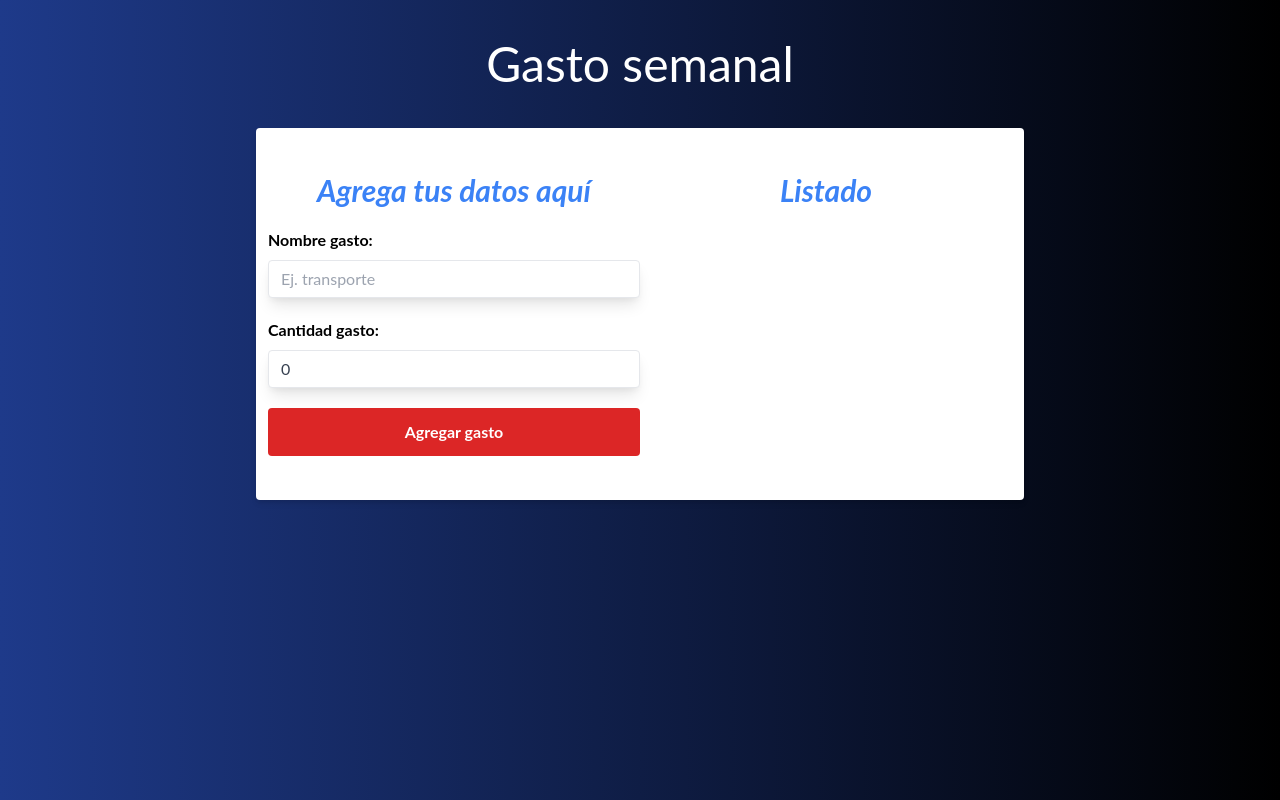
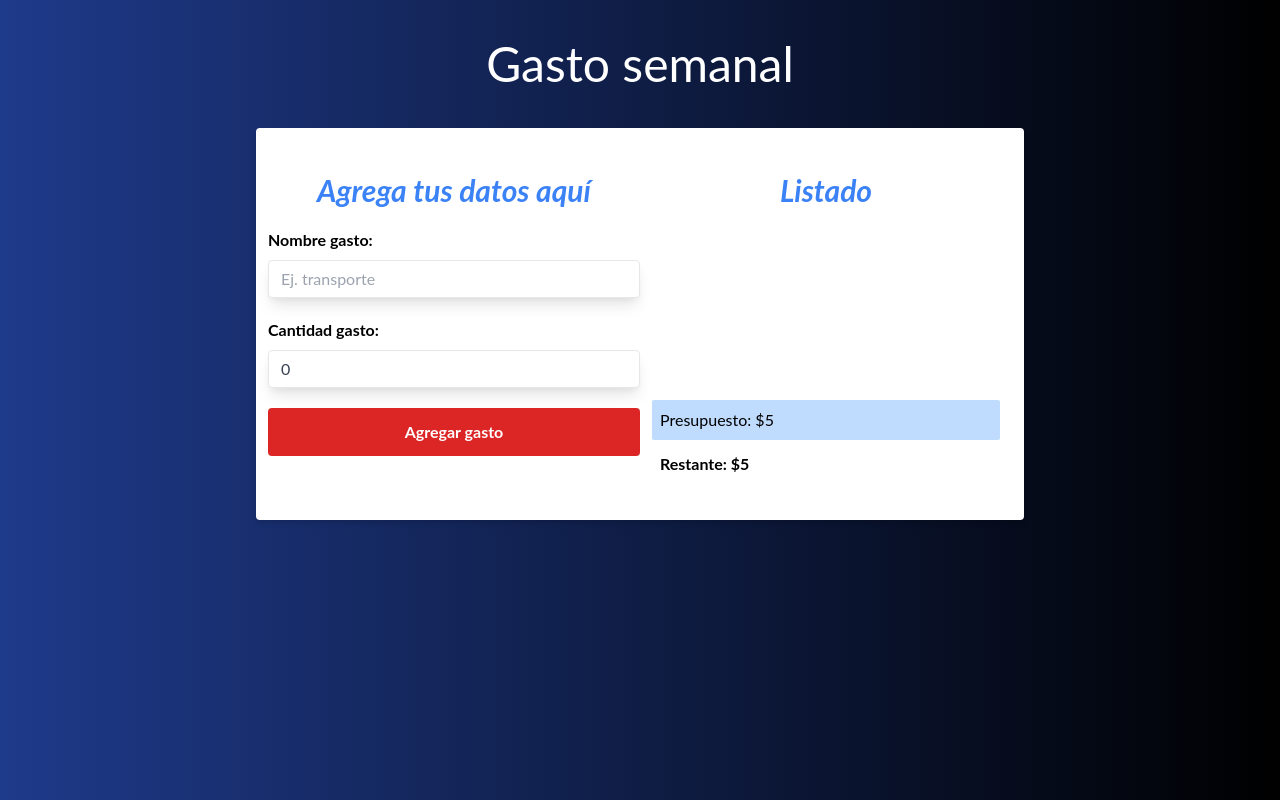
Before and after one commit to juanluna96/Control-de-Presupuesto, a React (Create React App) app: page / in a window 1280 px wide. Both pictures are taken after typing "5" into the empty fields and a click on the input "Definir presupuesto". Built offline with nearby package versions, Linux system fonts and the light colour scheme.

Commit message:
Creando el Componente que mostrará el Presupuesto y el Restante

```diff
--- a/src/App.js
+++ b/src/App.js
@@ -2,6 +2,7 @@ import React, { useState } from 'react'
 import Pregunta from './components/Pregunta'
 import Formulario from './components/Formulario'
 import Listado from './components/Listado'
+import ControlPresupuesto from './components/ControlPresupuesto'
 
 function App() {
   // Definir el state
@@ -35,6 +36,11 @@ function App() {
                 <Listado
                   gastos={ gastos }
                 ></Listado>
+
+                <ControlPresupuesto
+                  presupuesto={ presupuesto }
+                  restante={ restante }
+                ></ControlPresupuesto>
               </div>
             </div>
           }
--- /dev/null
+++ b/src/components/ControlPresupuesto.jsx
@@ -0,0 +1,16 @@
+import React, { Fragment } from 'react'
+
+const ControlPresupuesto = ({ presupuesto, restante }) => {
+    return (
+        <Fragment>
+            <div className="max-w-2xl p-2 mx-auto my-3 bg-blue-200 rounded-sm">
+                Presupuesto:  ${ presupuesto }
+            </div>
+            <div className="max-w-2xl px-2 mx-auto my-3 font-bold">
+                Restante:  ${ restante }
+            </div>
+        </Fragment>
+    )
+}
+
+export default ControlPresupuesto
--- a/src/components/Listado.jsx
+++ b/src/components/Listado.jsx
@@ -5,7 +5,7 @@ const Listado = ({ gastos }) => {
     return (
         <div>
             <h2 className="mt-5 text-3xl italic font-bold text-center text-blue-500 md:mt-0 mb-9">Listado</h2>
-            <div className="md:h-56 md:overflow-auto">
+            <div className="md:h-36 md:overflow-auto">
                 { gastos.map(gasto => (
                     <Gasto key={ gasto.id } gasto={ gasto }></Gasto>
                 )) }
```
